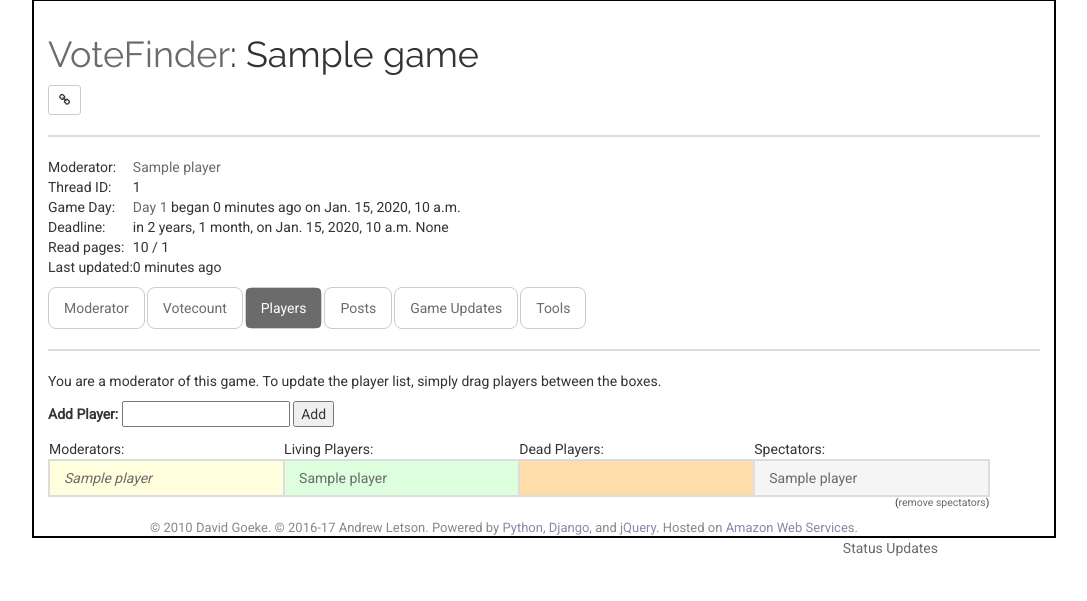
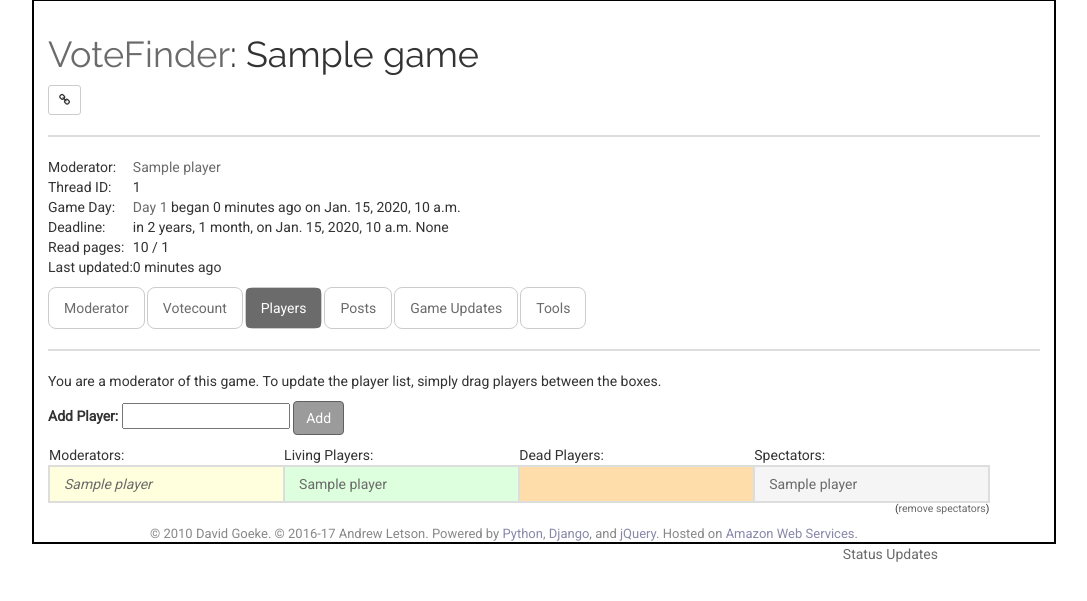
Before and after one commit to aletson/votefinder-web, a Django app: template votefinder/main/templates/game.html in a window 1280 px wide, after a click on "Players". Shown: the part 73-674 px from the top of the page, without its empty margins (96-1183 px from the left). Run offline with Django 3.2, Linux system fonts and the light colour scheme; tables that the repository leaves empty hold one stand-in row (values such as "Sample post"); the template is opened without the code that fills it: values that come from a table or form of the project are taken from there, most other values are stand-ins (such as "Sample title", 1, 10 or a date in 2020); some libraries are stand-ins or nearby versions.

Commit message:
add styling to player add button

```diff
--- a/votefinder/main/templates/game.html
+++ b/votefinder/main/templates/game.html
@@ -574,7 +574,7 @@
             <form id="addPlayerForm" action="/add_player/{{ game.id }}" method="post">{% csrf_token %}
                 <label for="addPlayer">Add Player:</label>
                 {{ form.name }}
-                <input id="submitAddPlayer" type="submit" value="Add"/>
+                <input id="submitAddPlayer" type="submit" class="btn btn-primary" value="Add"/>
             </form>
             <p></p>
         {% endif %}
```
